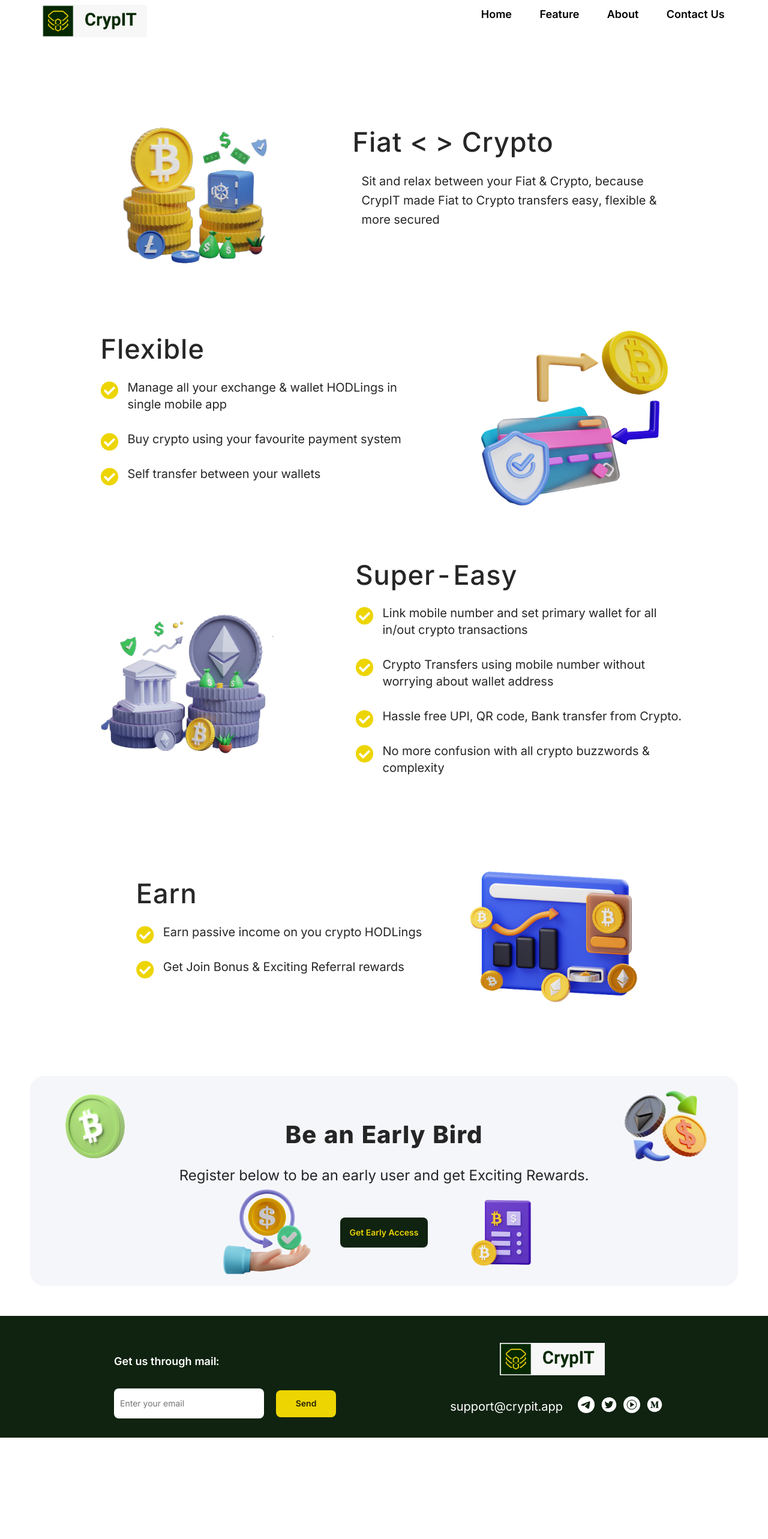
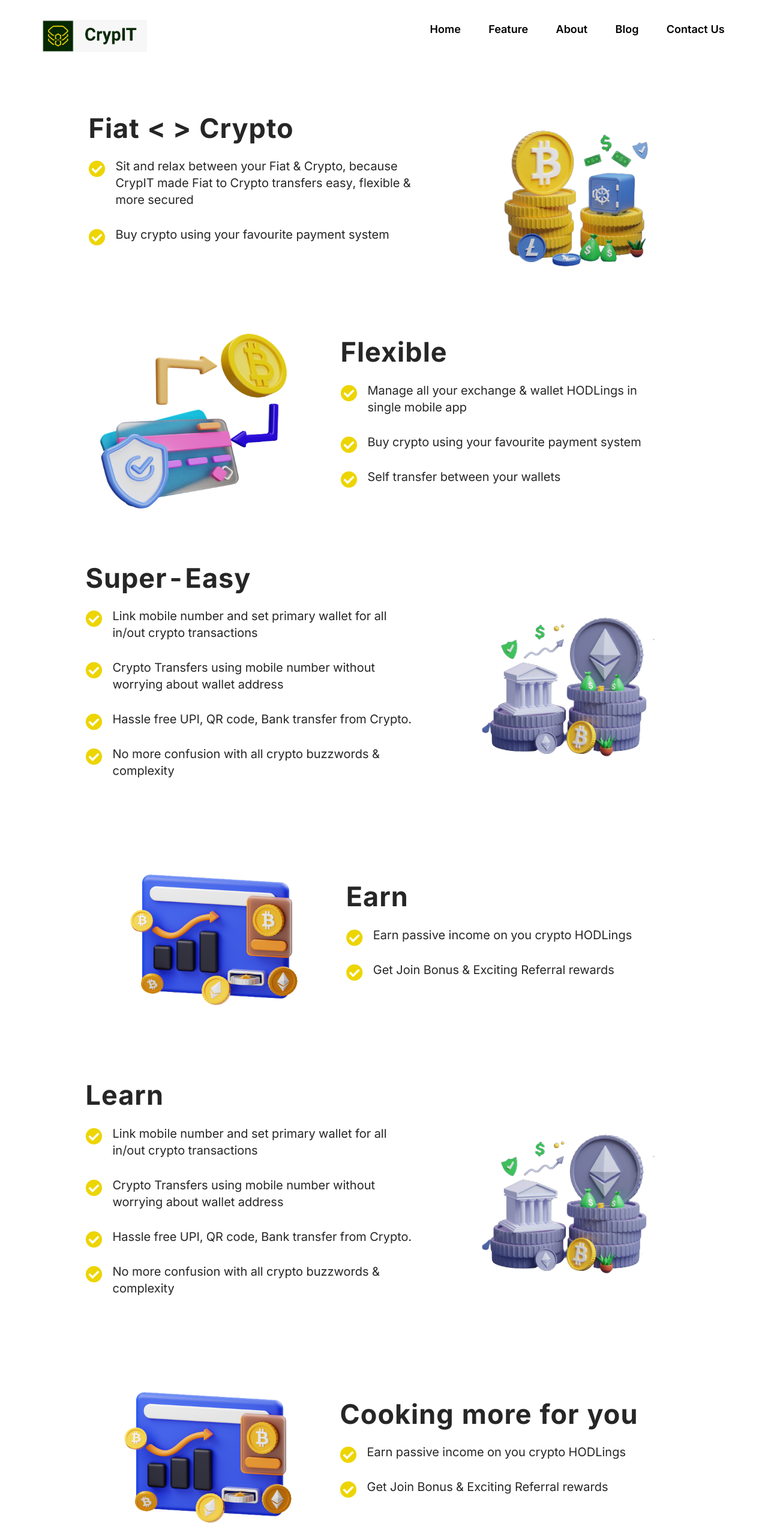
Before and after one commit to crypit-org/crypit-website, a React (Create React App) app: page /feature in a window 1280 px wide. Shown: the top 2566 px of the page at 60% size. Before the commit the page ends 2397 px from the top, so only its background shows below. Built offline with nearby package versions, Linux system fonts and the light colour scheme.

Commit message:
UI design revamp.

```diff
--- a/src/components/AboutSection/about.css
+++ b/src/components/AboutSection/about.css
@@ -96,3 +96,16 @@
     top: 5px;
     color: #edd502;
 }
+
+@media (min-width:350px) and (max-width:750px){
+    .just-crypit{
+        display: flex  ;
+        flex-direction: column;
+        justify-content: center;
+        align-items: center;
+    }
+    .crypit-img{
+        width: 359px;
+        height: 400px;
+    }
+}
--- a/src/components/FeaturedSection/feature.css
+++ b/src/components/FeaturedSection/feature.css
@@ -16,6 +16,7 @@
 .detail-head{
    font-family: 'Inter', sans-serif;
     font-size: 45px;
+    font-weight: 700;
 }
 .feature-img1{
     height: 450px;
@@ -25,10 +26,15 @@
     height: 450px;
     width: 400px;
 }
+.detail2{
+    display: block;
+    max-width: 545px;
+    margin: auto 20px auto 70px;
+}
 .detail1{
     display: block;
     max-width: 545px;
-    margin: auto 20px auto 70px;
+    margin: auto 70px auto 20px;
 }
 .detail-list{
 
@@ -48,7 +54,7 @@
 }
 
 .detail-list li::before{
-    font-size: 30px;
+    font-size: 28px;
     font-family: "Font Awesome 5 Free";
     content: "\f058";
     font-weight: 900;
@@ -63,16 +69,12 @@
     justify-content: start;
 }
 
-.detail2{
-    display: block;
-    max-width: 545px;
-    margin: auto 70px auto 20px;
-}
+
 .cont-1,.cont-2{
     display: flex;
     justify-content: center;
     align-items: center;
-    margin: 85px auto;
+    margin: 65px auto 85px;
 }
 .detail-para{
     text-align: left;
--- a/src/components/FeaturedSection/feature.js
+++ b/src/components/FeaturedSection/feature.js
@@ -12,16 +12,23 @@ function Feature(props) {
         <div className='feature-section' >
             <div className='feature-cont'>
                 <div className='cont-1'>
-                    <img src={FeatureImg1} alt="img1" width={390}/>
-                    <Fade right>
+
+                    <Fade left>
                     <div className='detail1'>
                         <h1 className='detail-head'>Fiat &#60; &#62; Crypto</h1>
-                        <p className='detail-para'>Sit and relax between your Fiat &amp; Crypto, because CrypIT made Fiat to Crypto transfers easy, flexible &amp; more secured</p>
+
+                        <ul className='detail-list'>
+                                <li>Sit and relax between your Fiat &amp; Crypto, because CrypIT made Fiat to Crypto transfers easy, flexible &amp; more secured</li>
+                                <li>Buy crypto using your favourite payment system</li>
+
+                            </ul>
                     </div>
                     </Fade>
+                    <img src={FeatureImg1} alt="img1" width={390}/>
                 </div>
                 <div className='cont-2'>
-                <Fade left>
+                <img  src={FeatureImg2} alt="img1" width={350} height={305}/>
+                <Fade right>
                     <div className='detail2'>
                         <h1 className='detail-head'>Flexible </h1>
 
@@ -33,11 +40,10 @@ function Feature(props) {
                             <p className='detail-para'> </p>
                     </div>
                     </Fade>
-                    <img  src={FeatureImg2} alt="img1" width={350} height={305}/>
+
                 </div>
                 <div className='cont-1'>
-                    <img src={FeatureImg3} alt="img1" width={400}/>
-                    <Fade right>
+                    <Fade left>
                     <div className='detail1'>
                         <h1 className='detail-head'>Super-Easy</h1>
                         <ul className='detail-list'>
@@ -48,10 +54,11 @@ function Feature(props) {
                             </ul>
                     </div>
                     </Fade>
+                    <img src={FeatureImg3} alt="img1" width={400}/>
                 </div>
-
                 <div className='cont-2'>
-                <Fade left>
+                <img  src={FeatureImg4} alt="img1" width={300}/>
+                <Fade right>
                     <div className='detail2'>
                         <h1 className='detail-head'>Earn </h1>
 
@@ -62,7 +69,36 @@ function Feature(props) {
                             <p className='detail-para'> </p>
                     </div>
                     </Fade>
-                    <img  src={FeatureImg4} alt="img1" width={300}/>
+
+                </div>
+                <div className='cont-1'>
+                    <Fade left>
+                    <div className='detail1'>
+                        <h1 className='detail-head'>Learn</h1>
+                        <ul className='detail-list'>
+                                <li>Link mobile number and set primary wallet for all in/out crypto transactions</li>
+                                <li>Crypto Transfers using mobile number without worrying about wallet address</li>
+                                <li>Hassle free UPI, QR code, Bank transfer from Crypto.</li>
+                                <li>No more confusion with all crypto buzzwords &amp; complexity</li>
+                            </ul>
+                    </div>
+                    </Fade>
+                    <img src={FeatureImg3} alt="img1" width={400}/>
+                </div>
+                <div className='cont-2'>
+                <img  src={FeatureImg4} alt="img1" width={300}/>
+                <Fade right>
+                    <div className='detail2'>
+                        <h1 className='detail-head'>Cooking more for you </h1>
+
+                            <ul className='detail-list'>
+                                <li>Earn passive income on you crypto HODLings</li>
+                                <li>Get Join Bonus &amp; Exciting Referral rewards</li>
+                            </ul>
+                            <p className='detail-para'> </p>
+                    </div>
+                    </Fade>
+
                 </div>
             </div>
         </div>
--- a/src/components/Footer/footer.css
+++ b/src/components/Footer/footer.css
@@ -2,10 +2,43 @@
 
 .footer{
     background-color: #0f2310;
-    padding: 20px 0;
+    padding: 20px;
     display: flex;
     justify-content: space-evenly;
-    align-items: center;
+    /* align-items: center; */
+}
+.footer-desc{
+    font-family: 'Inter', sans-serif;
+    font-size: 18px;
+    font-weight: 400;
+    margin: 25px 0 10px;
+    line-height: 1.6;
+    letter-spacing: 1px;
+    text-align: center;
+    color: #fff;
+}
+.footer-ul-list{
+    padding-left: 10px;
+}
+.footer-ul-list li{
+    color: #fff;
+    list-style: none!important;
+    position: relative;
+    padding-left: 30px;
+    padding-bottom: 10px;
+    font-family: 'Inter', sans-serif;
+}
+
+.footer-ul-list li::before{
+    font-size: 16px;
+    font-family: "Font Awesome 5 Free";
+    content: "\f28d";
+    font-weight: 400;
+    position: absolute;
+    left: 0;
+    top: 1px;
+    -webkit-transition: all 0.4s ease;
+    transition: all 0.4s ease;
 }
 .mail-input{
     width: 250px;
@@ -29,12 +62,13 @@
 .contact-no{
    font-family: 'Inter', sans-serif;
     font-weight: 600;
-    font-size: 18px;
+    font-size: 22px;
     color: #fff;
-    margin:30px 20px;
+    margin:30px auto 10px;
 }
 .mail{
     display: flex;
+    flex-direction: column-reverse;
     justify-content: center;
     align-items: center;
 }
@@ -48,11 +82,11 @@ display: flex;
     font-size: 40px;
     font-weight: 800;
     display: block;
-    margin: 25px auto 0;
+    margin: 10px auto ;
 }
 .mail-footer{
    font-family: 'Inter', sans-serif;
-    font-size: 20px;
+    font-size: 18px;
     font-weight: 400;
     margin: 20px;
     line-height: 120%;
@@ -69,13 +103,24 @@ display: flex;
     list-style-type: none;
     padding: 0;
 }
+.disc-app{
+    font-family: 'Inter', sans-serif;
+    font-size: 32px;
+    font-weight: 800;
+    margin: 15px 0;
+    line-height: 120%;
+    letter-spacing: 1px;
+    text-align: center;
+    color: #fff;
+}
 /* li{
     margin: 10px 25px;
 } */
 @media (min-width:350px) and (max-width:750px){
     .footer{
 display: flex;
-flex-direction: column-reverse;
+flex-direction: column;
+align-items: center;
     }
     ul,.mail{
         display: flex;
@@ -83,7 +128,6 @@ flex-direction: column-reverse;
 
     }
     .contact-no{
-        margin:50px auto;
         text-align: center;
     }
     .mail-input{
--- a/src/components/Footer/footer.js
+++ b/src/components/Footer/footer.js
@@ -11,20 +11,33 @@ import { Fade } from "react-reveal";
 function Footer(props) {
   return (
     <div className="footer">
+      <div className="footer-email " style={{width:350}}>
+      <img className="logo-footer" src={Logo} alt="logo" width={175} />
+      <p className="footer-desc">A crypto payment app that makes your Crypto transfers &amp; spendings much easier and seamless than ever.</p>
+            </div>
       <div className="footer-email">
-        <div className="contact-no">Get us through mail:</div>
-        <input className="mail-input" placeholder="Enter your email" />
-        <button
-          className="btn-submit"
-          onClick={() => (window.location = "mailto:muthucse33@gmail.com")}
-        >
-          Send
-        </button>
-      </div>
+        <div className="contact-no">Company</div>
+        <ul className="footer-ul-list">
+          <li>Home</li>
+          <li>Features</li>
+          <li>Blog</li>
+          <li>Contact</li>
+        </ul>
+            </div>
+      <div className="footer-email">
+        <div className="contact-no">More</div>
+        <ul className="footer-ul-list">
+          <li>FAQ</li>
+          <li>Privacy</li>
+          <li>Terms</li>
+
+        </ul>
+            </div>
+
 
       <div className="footer-detail">
-        <img className="logo-footer" src={Logo} alt="logo" width={175} />
-
+        {/* <img className="logo-footer" src={Logo} alt="logo" width={175} /> */}
+        <h1 className="disc-app">Discover our app</h1>
         <div className="section-footer"></div>
 
         <div className="mail">
--- a/src/components/GetStarted/getStarted.css
+++ b/src/components/GetStarted/getStarted.css
@@ -49,3 +49,15 @@ font-size: 18px;
 font-weight: 400;
 font-family: 'Inter', sans-serif;
 }
+@media (min-width:350px) and (max-width:750px){
+    .app-sample{
+        display: flex  ;
+        flex-direction: column;
+    justify-content: center;
+    align-items: center;
+    }
+    .sample-img{
+        width: 359px;
+        height: 375px;
+    }
+}
--- a/src/components/GetStarted/getStarted.js
+++ b/src/components/GetStarted/getStarted.js
@@ -5,7 +5,7 @@ function GetStarted(props) {
   return (
     <div className="get-started">
       <h1 className="get-started-head">
-        Get started with CrypIT
+      Start your journey with CrypIT
         <br /> in 3 easy steps.
       </h1>
       <div className="app-sample">
@@ -20,7 +20,7 @@ function GetStarted(props) {
               alt="xyz"
             />
             <div className="about-points-started">
-              <div className="point1">1. Download the App</div>
+              <div className="point1">1. Download and setup the App</div>
               <div className="point2">
                 Download the app, signup using mobile number &amp; Submit KYC.
               </div>
@@ -33,9 +33,9 @@ function GetStarted(props) {
               alt="xyz"
             />
             <div className="about-points-started">
-              <div className="point1">1. Download the App</div>
+              <div className="point1">2. Setup Wallets</div>
               <div className="point2">
-                Download the app, signup using mobile number &amp; Submit KYC.
+              Import existing wallets &amp; exchange accounts; Easily manage your existing portfolio
               </div>
             </div>
           </div>
@@ -46,9 +46,9 @@ function GetStarted(props) {
               alt="xyz"
             />
             <div className="about-points-started">
-              <div className="point1">1. Download the App</div>
+              <div className="point1">3. HODL, EARN, SPEND</div>
               <div className="point2">
-                Download the app, signup using mobile number &amp; Submit KYC.
+              Buy crypto with your favourite payment system. Earn with your HODLings. Do the Crypto to Fiat transfer &amp; Crypto to Crypto transfer to anyone.
               </div>
             </div>
           </div>
--- a/src/components/Navbar/navbar.css
+++ b/src/components/Navbar/navbar.css
@@ -20,7 +20,7 @@
     position: sticky;
     top: 0;
     z-index: 20;
-    margin: auto 10px auto 50px;
+    margin: 25px 10px auto 50px;
 }
 
 
--- a/src/components/Navbar/navbar.js
+++ b/src/components/Navbar/navbar.js
@@ -114,6 +114,20 @@ function Navbar() {
                 <li className="nav-item">
                   <Link
                     exact
+                    target={"_blank"}
+                    to="http://www.crypit.blog/"
+                    spy={true} smooth={true}
+                    activeClassName="active"
+                    className="nav-links"
+                    onClick={click ? handleClick : null}
+                  >
+                 Blog
+                  </Link>
+                </li>
+
+                <li className="nav-item">
+                  <Link
+                    exact
                     to="/contact"
                     spy={true} smooth={true}
                     activeClassName="active"
--- a/src/pages/About.js
+++ b/src/pages/About.js
@@ -6,7 +6,10 @@ function About(props) {
     return (
         <div>
 
-            This is about  page
+           <p>our story</p>
+           <p>Vission</p>
+           <p>Mission</p>
+           <p>Roadmap</p>
             <FooterBanner/>
         </div>
     );
--- a/src/pages/Feature.js
+++ b/src/pages/Feature.js
@@ -7,6 +7,7 @@ function Feature(props) {
         <div>
 
            <FeatureComponent/>
+
            <FooterBanner/>
         </div>
     );
--- a/src/pages/Home.js
+++ b/src/pages/Home.js
@@ -16,7 +16,7 @@ export default function () {
       <HeroSection/>
       <About/>
    <GetStarted/>
-      <Testimonial/>
+      {/* <Testimonial/> */}
       <FooterBanner/>
       {/* <Team/> */}
 
```
